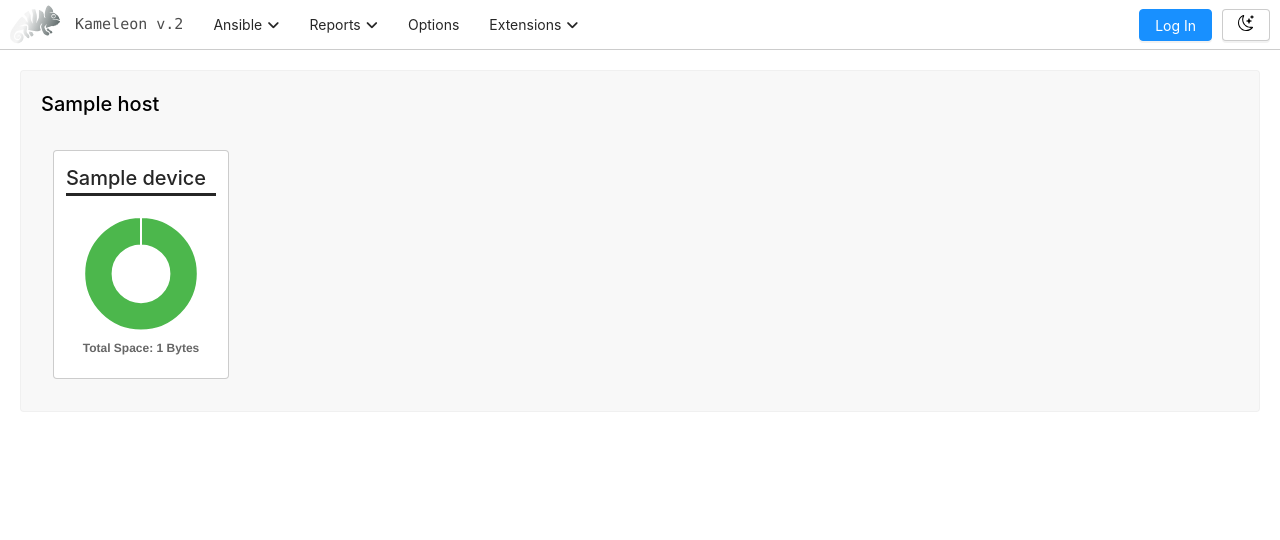
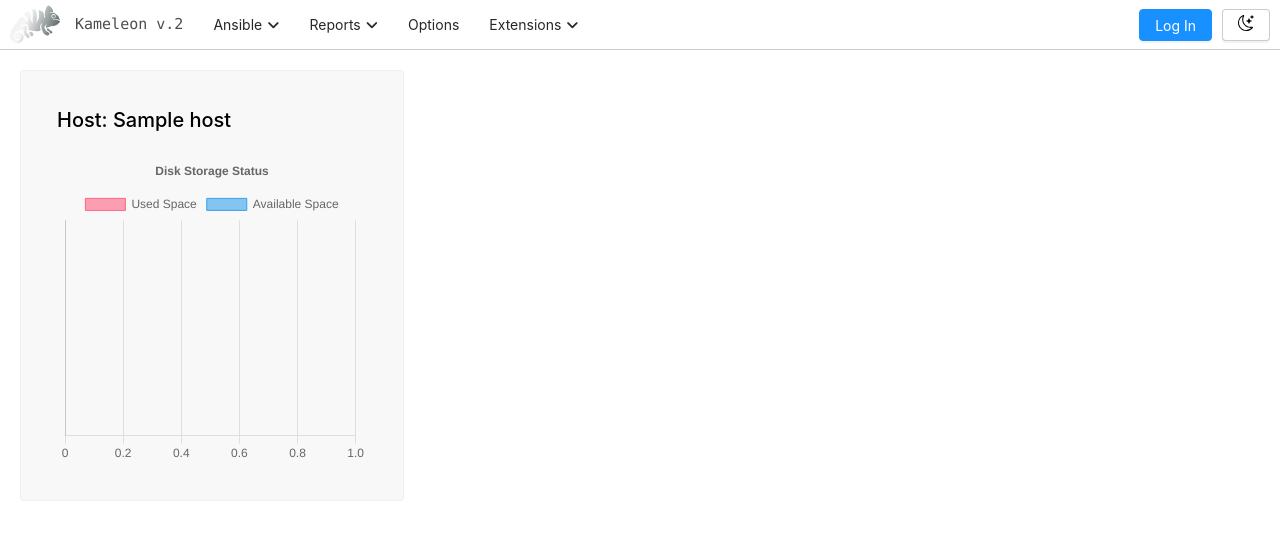
Before and after one commit to Silltop/Kameleon-II, a Flask app: template templates/disks-status.html in a window 1280 px wide. Shown: the top 540 px of the page. Run offline with Flask 3, Linux system fonts and the light colour scheme; the template is opened without the code that fills it: most values are stand-ins (such as "Sample title", 1, 10 or a date in 2020); some libraries are stand-ins or nearby versions.

Commit message:
fixed disk status

```diff
--- a/api/routes.py
+++ b/api/routes.py
@@ -103,7 +103,7 @@
 
 @app.route("/disks")
 def disk_status():
-    disk_data = get_disk_devices_status()
+    disk_data = Connection().get_disk_devices()
     print(disk_data)
     return render_template("disks-status.html", disk_data=disk_data)
 
--- a/connectors/api/api_connector.py
+++ b/connectors/api/api_connector.py
@@ -1,7 +1,5 @@
 from typing import List, Dict
-
 import requests
-
 from configuration import config
 
 
--- a/static/css/custom.css
+++ b/static/css/custom.css
@@ -5,6 +5,7 @@
     border-radius: 0.4rem;
     margin: 2rem;
     padding: 2rem;
+    width: 30vw;
 }
 
 .dark-mode .dashboard-content {
@@ -16,14 +17,9 @@
     padding: 2rem;
 }
 
-.disk-chart{
-    display:flex;
-    flex-direction: row;
+.container-fluid{
+    display: flex;
     flex-wrap: wrap;
-}
-.disk-chart .card{
-    padding: 0.3em;
-    margin: 0.3em;
 }
 
 .item-scroll{
--- a/static/js/disk-chart.js
+++ b/static/js/disk-chart.js
@@ -1,5 +1,4 @@
-function createDiskSpaceChart(usedSpaceBytes, totalSpaceBytes, chartId) {
-  // Convert bytes to the highest appropriate unit and format as a string
+// Provided formatBytes function
 function formatBytes(bytes, decimals = 2) {
     if (bytes === 0) return '0 Bytes';
 
@@ -12,57 +11,65 @@
     return parseFloat((bytes / Math.pow(k, i)).toFixed(dm)) + ' ' + sizes[i];
 }
 
-  const usedSpace = formatBytes(usedSpaceBytes);
-  const totalSpace = formatBytes(totalSpaceBytes);
-  const freeSpaceBytes = totalSpaceBytes - usedSpaceBytes;
-  const freeSpace = formatBytes(freeSpaceBytes);
+// Function to create a disk usage chart
+function createDiskChart(canvasId, inputData) {
+    // Convert disk space values to decimals using formatBytes function
+    inputData.forEach(entry => {
+        entry.size = formatBytes(parseInt(entry.size));
+        entry.used = formatBytes(parseInt(entry.used));
+    });
 
-  // Calculate the percentage of used and free space
-  const usedSpacePercentage = (usedSpaceBytes / totalSpaceBytes) * 100;
-  const freeSpacePercentage = (freeSpaceBytes / totalSpaceBytes) * 100;
+    // Extracting data for labels and datasets
+    const labels = inputData.map(entry => entry.mountpoint); // Extract mountpoints for labels
+    const usedSpaceData = inputData.map(entry => parseFloat(entry.used)); // Extract used space data
+    const availableSpaceData = inputData.map(entry => parseFloat(entry.size) - parseFloat(entry.used)); // Calculate available space data
 
-  new Chart(
-    document.getElementById(chartId),
-    {
-      type: 'doughnut',
-      data: {
-        labels: ['Used Space', 'Free Space'],
+
+    // Creating the Chart.js compatible data object
+    const data = {
+        labels: labels,
         datasets: [{
-          data: [usedSpacePercentage, freeSpacePercentage],
-          backgroundColor: [
-            'rgba(204, 0, 0, 0.7)', // Red for Used Space
-            'rgba(0, 153, 0, 0.7)',     // Green for Free Space
-          ],
-        }],
-      },
+            label: 'Used Space',
+            data: usedSpaceData,
+            backgroundColor: 'rgba(255, 99, 132, 0.6)', // Red for used space
+            borderColor: 'rgba(255, 99, 132, 1)',
+            borderWidth: 1
+        }, {
+            label: 'Available Space',
+            data: availableSpaceData,
+            backgroundColor: 'rgba(54, 162, 235, 0.6)', // Blue for available space
+            borderColor: 'rgba(54, 162, 235, 1)',
+            borderWidth: 1
+        }]
+    };
+
+    // Configuration for the chart
+    const config = {
+        type: 'bar',
+        data: data,
         options: {
-        animation: false,
-        responsive: false,
-
+            indexAxis: 'y', // Display bars horizontally
+            responsive: true,
             plugins: {
                 title: {
                     display: true,
-            text: 'Total Space: ' + totalSpace,
-            position: 'bottom',
-            },
-          legend: {
-            display: false,
-          },
-          tooltip: {
-            enabled: true,
-            callbacks: {
-              label: function (context) {
-                const dataIndex = context.dataIndex;
-                if (context.dataIndex === 0) {
-                  return 'Used Space: ' + usedSpace + ' (' + usedSpacePercentage.toFixed(2) + '%)';
-                } else {
-                  return 'Free Space: ' + freeSpace + ' (' + freeSpacePercentage.toFixed(2) + '%)';
+                    text: 'Disk Storage Status'
                 }
             },
+            scales: {
+                x: {
+                    stacked: true,
                 },
+                y: {
+                    stacked: true
+                }
+            }
         },
-        },
-      },
+    };
+
+    // Get the canvas element
+    const ctx = document.getElementById(canvasId).getContext('2d');
+
+    // Create the chart
+    new Chart(ctx, config);
 }
-  );
-}
--- a/static/js/status.js
+++ b/static/js/status.js
@@ -7,7 +7,7 @@
         .then((rdata) => {
           for (const ip in rdata) {
             const status = rdata[ip][0];
-            console.log(rdata[ip])
+//            console.log(rdata[ip])
             const rows = document.querySelectorAll(".t-row");
             rows.forEach((row) => {
               const nameCell = row.firstElementChild;
--- a/templates/disk-meter.html
+++ b/templates/disk-meter.html
@@ -4,21 +4,16 @@
 
 {% for host, values_list in disk_data.items() %}
       <div class="dashboard-content">
+
+      <div class="canvas-container" style="max-width: 50vw; margin: 16px; font-size: 16px">
       <h2 class="content-title">
-        {{ host }}
+        Host: {{ host }}
       </h2>
-
-            <div class="disk-chart">
-
-            {% for entry in values_list %}
-            <div class="card">
-            <h5 class="card-title">{{entry.device}}</h5>
-            <canvas id="{{entry.randomid}}" width="150em" height="150em"></canvas>
-            </div>
-            <script>
-            createDiskSpaceChart({{entry.used}}, {{entry.size}}, '{{entry.randomid}}');
-            </script>
-        {% endfor %}
-      </div></div>
+          <canvas id="{{ host }}" width="70em" height="70em"></canvas>
+      </div>
+    <script>
+    createDiskChart("{{ host }}", {{values_list["disk_devices"] | tojson | safe}})
+    </script>
+    </div>
 {% endfor %}
 </div>
--- a/templates/editor_body.html
+++ b/templates/editor_body.html
@@ -8,4 +8,8 @@
 <script src="https://cdnjs.cloudflare.com/ajax/libs/codemirror/6.65.7/addon/lint/lint.min.js"></script>
 <link rel="stylesheet" href="https://cdnjs.cloudflare.com/ajax/libs/codemirror/6.65.7/codemirror.min.css">
 <link rel="stylesheet" href="https://cdnjs.cloudflare.com/ajax/libs/codemirror/6.65.7/addon/lint/lint.min.css">
+<link rel="stylesheet" href="https://cdnjs.cloudflare.com/ajax/libs/codemirror/6.65.7/theme/darcula.css">
+<link rel="stylesheet" href="https://cdnjs.cloudflare.com/ajax/libs/codemirror/6.65.7/theme/blackboard.css">
+<link rel="stylesheet" href="https://cdnjs.cloudflare.com/ajax/libs/codemirror/6.65.7/theme/3024-day.css">
+
 <script src="{{ url_for('static', filename='js/code_editor.js') }}"></script>
```
Also changed, not shown: static/js/code_editor.js (+9 -0 lines), templates/chart.html (+4 -4 lines). Lines whose indentation alone changed are shown as unchanged.
